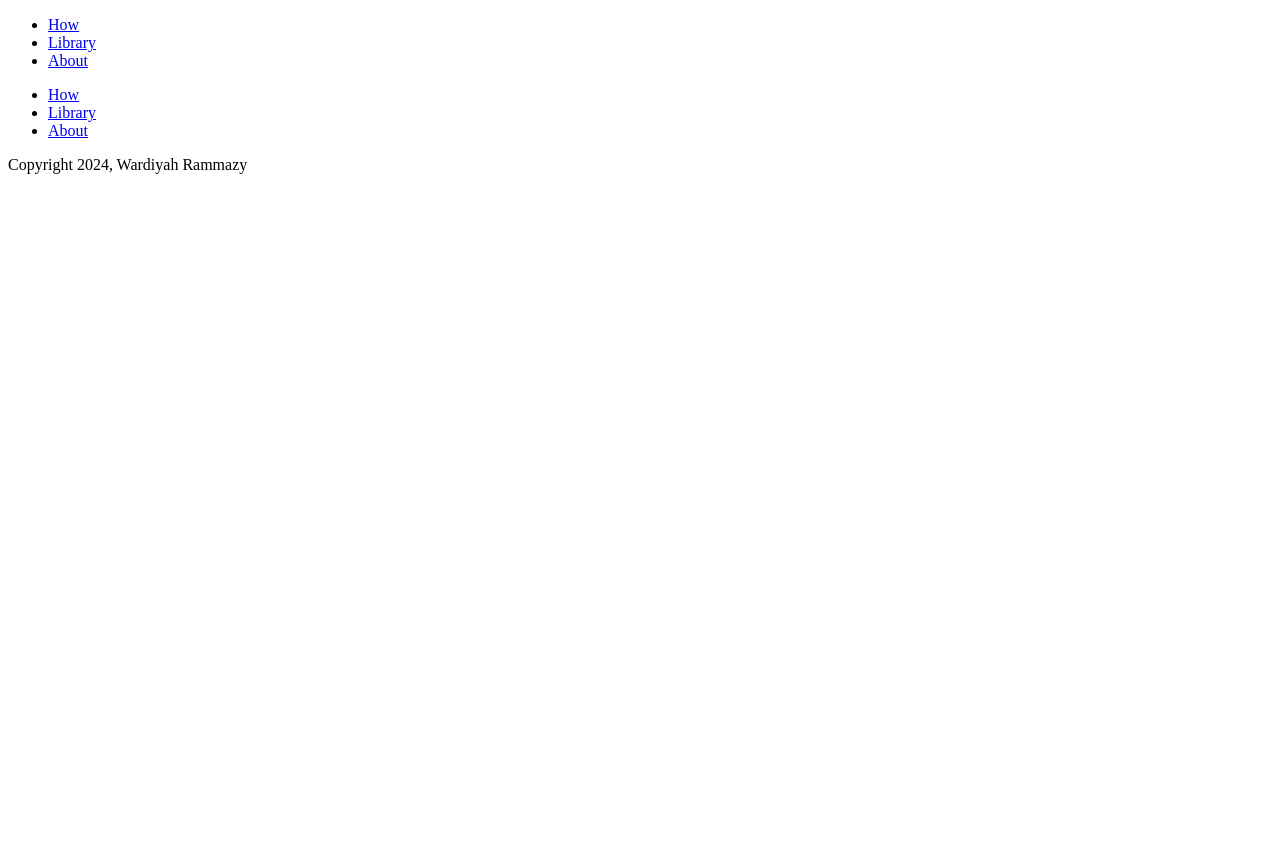
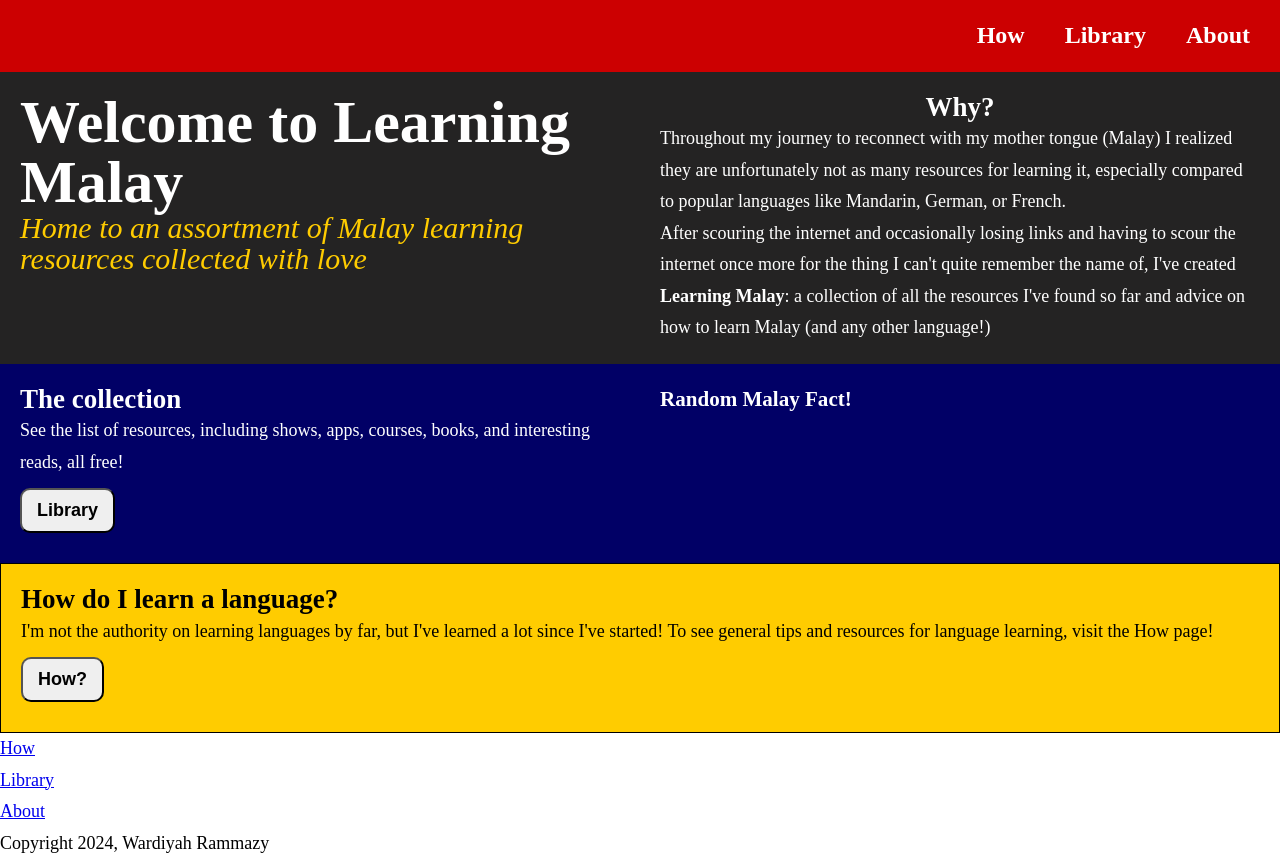
Before and after one commit to warramma/learningmalay, a plain HTML site: page index.html in a window 1280 px wide. Before the commit the page ends 800 px from the top, so only its background shows below. Drawn offline with Linux system fonts and the light colour scheme.

Commit message:
Style main with grid

```diff
--- a/index.html
+++ b/index.html
@@ -3,6 +3,7 @@
 <head>
     <meta charset="UTF-8">
     <meta name="viewport" content="width=device-width, initial-scale=1.0">
+    <link rel="stylesheet" href="./style.css">
     <title>Learning Malay | Home</title>
 </head>
 <body>
@@ -14,15 +15,34 @@
         </ul>
     </nav>
     <main>
+        <div class="intro">
+            <h1>Welcome to Learning Malay</h1>
+            <p class="subheading">Home to an assortment of Malay learning resources collected with love</p>
+
+        </div>
         <div class="home-about">
-            <div class="random-fact"></div>
+            <h2>Why?</h2>
+            <p>Throughout my journey to reconnect with my mother tongue (Malay) I realized they are unfortunately not as many resources for learning it, especially compared to popular languages like Mandarin, German, or French.</p>
+            <p>
+            After scouring the internet and occasionally losing links and having to scour the internet once more for the thing I can't quite remember the name of, I've created <strong>Learning Malay</strong>: a collection of all the resources I've found so far and advice on how to learn Malay (and any other language!) </p>
+        </div>
+        <div class="home-library">
+            <h2>The collection</h2>
+            <p>See the list of resources, including shows, apps, courses, books, and interesting reads, all free!</p>
+            <a href="./library.html"><button>Library</button></a>
+
+        </div>
+        <div class="random-fact">
+            <h3>Random Malay Fact!</h3>
+            <p class="random"></p>
         </div>
         <div class="home-learn">
+            <h2>How do I learn a language?</h2>
+            <p>I'm not the authority on learning languages by far, but I've learned a lot since I've started! To see general tips and resources for language learning, visit the How page!</p>
+            <a href="./how.html"><button>How?</button></a>
 
         </div>
-        <div class="home-library">
 
-        </div>
     </main>
     <footer>
         <ul>
--- /dev/null
+++ b/style.css
@@ -0,0 +1,112 @@
+*{
+    margin: 0;
+    padding: 0;
+}
+:root{
+    --malaysia-blue : #010066;
+    --malaysia-red : #CC0001;
+    --malaysia-yellow : #FFCC00;
+    --malaysia-white: #ffffff;
+    --dark-gray: rgb(36, 35, 35);
+
+}
+body{
+    min-height: 100vh;
+    font-size: 18px;
+    display: flex;
+    flex-direction: column;
+    line-height: 1.75em;
+}
+/*--------NAV--------*/
+nav{
+    display: flex;
+    justify-content: right;
+    padding: 10px;
+    background-color: var(--malaysia-red);
+    font-size: 24px;
+    font-weight: 600;
+}
+nav ul{
+    list-style-type: none;
+    display: flex;
+    justify-content: space-around;
+}
+nav ul li{
+    padding: 10px 20px;
+}
+nav ul li:hover{
+    background: linear-gradient(102deg, var(--malaysia-blue) 0%, rgba(204,0,1,1) 45%, rgba(255,204,0,1) 92%);
+    border-radius: 5px;
+}
+nav ul li a{
+    color: white;
+    text-decoration: none;
+}
+/*--------MAIN--------*/
+main{
+    display:grid;
+    grid-template-columns: 1fr 1fr 1fr 1fr;
+    grid-template-rows: auto;
+    grid-template-areas:
+    "intro intro about about"
+    "library library generator generator"
+    "learn learn learn learn";
+}
+.intro{
+    grid-area:intro;
+}
+.intro h1{
+    font-size: 60px;
+    line-height: 1em;
+    word-wrap:break-word;
+}
+.subheading{
+    color: var(--malaysia-yellow);
+    font-size: 30px;
+    font-style: italic;
+}
+.home-about, .intro{
+    background-color: rgb(36, 35, 35);
+    color: white;
+    padding: 20px;
+}
+.home-about{
+    grid-area:about;
+    display:flex;
+    flex-direction: column;
+    align-items: center;
+}
+/*---library section*/
+.home-library{
+    grid-area: library;
+}
+.random-fact{
+    grid-area: generator;
+}
+.home-library, .random-fact{
+    background-color: var(--malaysia-blue);
+    padding: 20px;
+    color: white;
+}
+/*---how to learn section*/
+.home-learn{
+    grid-area:learn;
+    padding: 20px;
+    border: 1px solid black;
+    background-color: var(--malaysia-yellow);
+}
+/*----general buttons---*/
+button{
+    padding: 10px 15px;
+    border-radius: 10px;
+    margin: 10px 0;
+    font-size: 18px;
+    font-weight: bold;
+}
+button:hover{
+    cursor: pointer;
+}
+/*-----FOOTER------*/
+footer{
+    margin-top: auto;
+}
```
